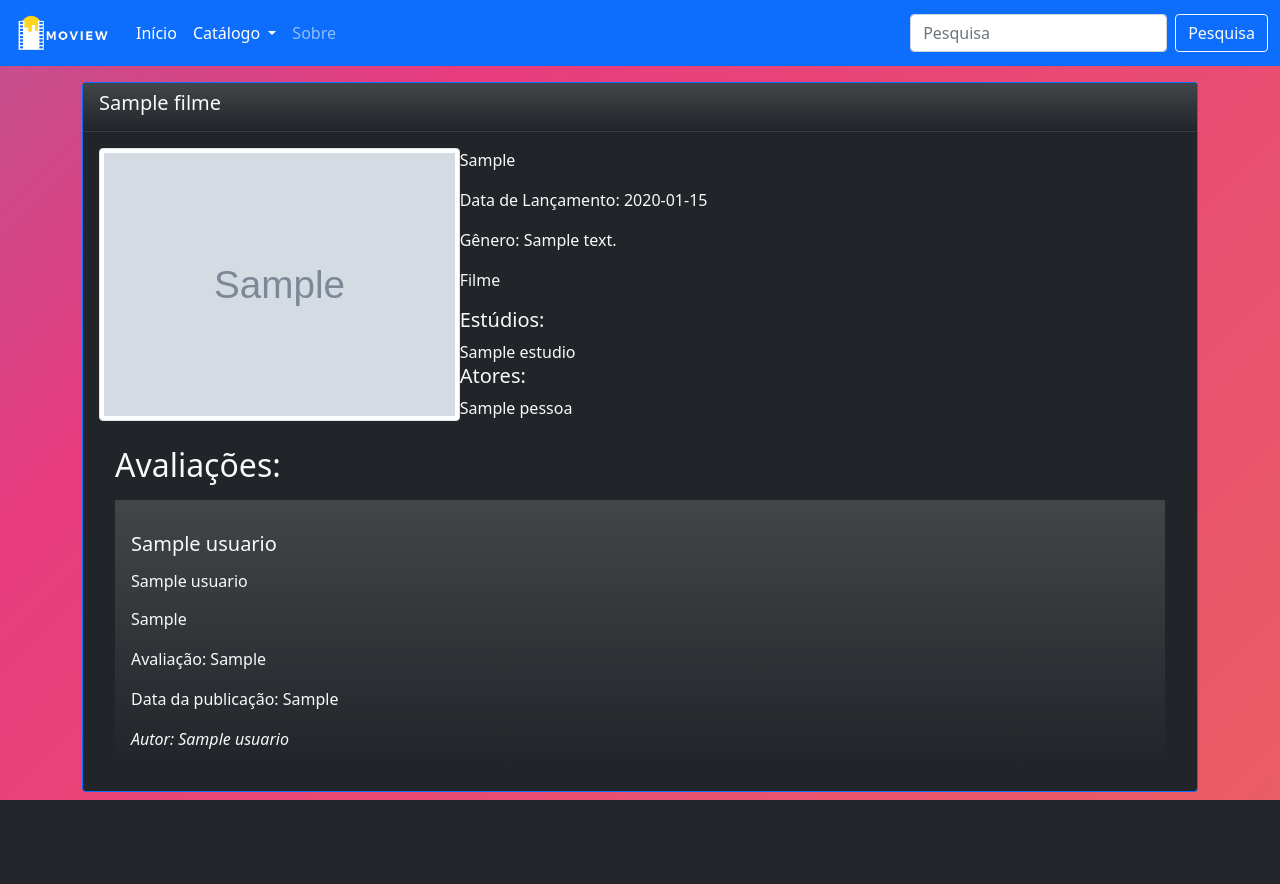
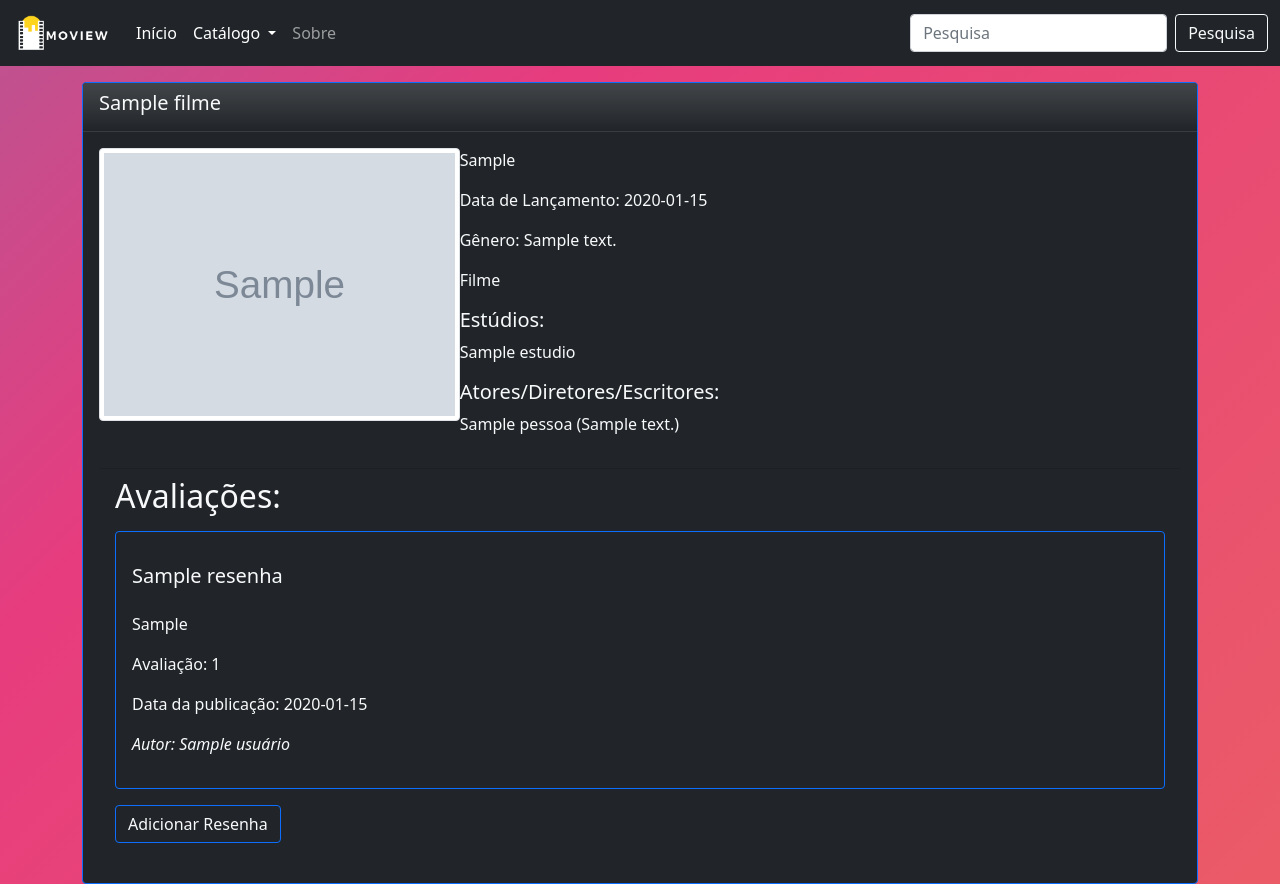
Before and after one commit to fortmea/pi3, a PHP site: page /conteudo.php?id=1 in a window 1280 px wide. Before the commit the page ends 800 px from the top, so only its background shows below. Run offline with PHP 8.4, Linux system fonts and the light colour scheme; tables that the repository leaves empty or names only in its code hold one stand-in row (values such as "Sample post"); grey boxes marked "Sample" are stand-in pictures; style sheets or scripts are compiled from the project's sources.

Commit message:
Mais mudanças visuais e adicionada página de resenhas

```diff
--- a/conteudo.php
+++ b/conteudo.php
@@ -40,10 +40,10 @@
                             <img class="img-thumbnail foto" src='<?= $linha->imagem ?>'>
                         </div>
                         <div class="col-md-8">
-                            <p class="card-text"> <?= $linha->si ?></p>
-                            <p class="card-text">Data de Lançamento: <?= $linha->lan ?></p>
-                            <p class="card-text">Gênero: <?= $linha->gen ?></p>
-                            <p class="card-text"><?php
+                            <p > <?= $linha->si ?></p>
+                            <p >Data de Lançamento: <?= $linha->lan ?></p>
+                            <p >Gênero: <?= $linha->gen ?></p>
+                            <p ><?php
                                                     if ($linha->ti == 1) {
                                                         echo 'Filme';
                                                     } else {
@@ -59,20 +59,20 @@
                                 $exeqe->execute();
                                 while ($linhaest = $exeqe->fetch(PDO::FETCH_OBJ)) {
                                 ?>
-                                    <p class="card-text"><?= $linhaest->nome ?></p>
+                                    <p><?= $linhaest->nome ?></p>
                                 <?php
                                 }
                                 ?>
                             </div>
                             <div>
-                                <h5>Atores:</h5>
+                                <h5>Atores/Diretores/Escritores:</h5>
                                 <?php
-                                $queryestudios = "SELECT * from `pessoa` p INNER JOIN `filme_pessoa` fp ON(fp.pessoa = p.id)  where fp.filme = $recebeid";
+                                $queryestudios = "SELECT * from `pessoa` p INNER JOIN `filme_pessoa` fp ON(fp.pessoa = p.id) inner join `tipo_pessoa` tp ON(tp.idtipo_pessoa = p.tipo)  where fp.filme = $recebeid";
                                 $exeqe = $conn->prepare($queryestudios);
                                 $exeqe->execute();
                                 while ($linhaest = $exeqe->fetch(PDO::FETCH_OBJ)) {
                                 ?>
-                                    <p class="card-text"><?= $linhaest->nome ?></p>
+                                    <p><?= $linhaest->nome ?> (<?=$linhaest->desc_tipo?>)</p>
                                 <?php
                                 }
                                 ?>
@@ -81,19 +81,18 @@
                         <div class="card-footer bg-dark vertical">
                             <h2>Avaliações:</h2>
                             <?php
-                                $queryresenhas = "SELECT *, u.nome as 'nome_autor' from `resenha` r INNER JOIN `usuario` u ON(r.autor = u.idusuario) where r.filme = $recebeid";
+                                $queryresenhas = "SELECT *, u.nome as 'nome_autor' from `resenha` r INNER JOIN `usuário` u ON(r.autor = u.idusuário) where r.filme = $recebeid";
                                 $exeqre = $conn->prepare($queryresenhas);
                                 $exeqre->execute();
                                 $contare = 0;
                                 while ($linhare = $exeqre->fetch(PDO::FETCH_OBJ)) {
                                     $contare++;
-                                ?><div class="vertical bg-dark bg-gradient" style="padding:1em">
-                                    <p class="card-text"><h5><?= $linhare->titulo ?></h5></p>
-                                    <p class="card-text"><h6><?= $linhare->subtitulo ?></h6></p>
-                                    <p class="card-text"><?= $linhare->conteudo ?></p>
-                                    <p class="card-text">Avaliação: <?= $linhare->pontuacao ?></p>
-                                    <p class="card-text">Data da publicação: <?= $linhare->data_pub ?></p>
-                                    <cite><p class="card-text">Autor: <?= $linhare->nome_autor ?></p></cite>
+                                ?><div class="card vertical mb-3 bg-dark border-primary" style="padding:1em">
+                                    <p ><h5><?= $linhare->titulo ?></h5></p>
+                                    <p ><?= $linhare->conteudo ?></p>
+                                    <p >Avaliação: <?= $linhare->pontuacao ?></p>
+                                    <p >Data da publicação: <?= $linhare->data_pub ?></p>
+                                    <cite><p>Autor: <?= $linhare->nome_autor ?></p></cite>
                                     </div>
                                 <?php
                                 }
@@ -104,6 +103,7 @@
                                         </div>
                                     <?php }
                                     ?>
+                                    <a class="btn mb-3 btn-outline-primary link-light" href="resenha.php?id=<?=$recebeid?>">Adicionar Resenha</a>
                         </div>
                     </div>
                 </div>
--- a/index.php
+++ b/index.php
@@ -12,7 +12,7 @@
 <?php
 require("nav.php");
 ?>
-<div class="container-fluid">
+<div>
 <div id="carrossel" class="carousel slide" data-bs-ride="carousel">
   <div class="carousel-indicators">
     <button type="button" data-bs-target="#carrossel" data-bs-slide-to="0" class="active" aria-current="true" aria-label="Slide 1"></button>
--- a/nav.php
+++ b/nav.php
@@ -1,6 +1,6 @@
-<nav class="navbar navbar-expand-lg navbar-dark bg-primary">
+<nav class="navbar navbar-expand-lg navbar-dark bg-dark">
   <div class="container-fluid">
-    <a class="navbar-brand" href="index.php" ><img class="logo-nav" src="resources/Moview_1.png"></a>
+    <a class="navbar-brand" href="index.php"><img class="logo-nav" src="resources/Moview_1.png"></a>
     <button class="navbar-toggler" type="button" data-bs-toggle="collapse" data-bs-target="#navbarSupportedContent" aria-controls="navbarSupportedContent" aria-expanded="false" aria-label="Toggle navigation">
       <span class="navbar-toggler-icon"></span>
     </button>
@@ -17,7 +17,9 @@
           <ul class="dropdown-menu" aria-labelledby="navbarDropdown">
             <li><a class="dropdown-item" href="filmes.php">Filmes</a></li>
             <li><a class="dropdown-item" href="series.php">Séries</a></li>
-            <li><hr class="dropdown-divider"></li>
+            <li>
+              <hr class="dropdown-divider">
+            </li>
             <li><a class="dropdown-item" href="lista.php">Lista completa</a></li>
           </ul>
         </li>
--- a/pesquisa.php
+++ b/pesquisa.php
@@ -42,13 +42,13 @@
                             </div>
                             <div class="col-md-8">
                                 <p>
-                                <h1><?= $linha->nome ?></h1>
+                                <a class="stretched-link link-secondary" style="text-decoration:none" href="conteudo.php?id=<?= $linha->id ?>"><h1><?= $linha->nome ?></h1></a>
                                 </p>
                                 <p>
                                 <h6><?= $linha->sinopse ?></h6>
                                 </p>
-                                <h6>Data de lançamento: <?= $linha->lancamento ?></h6>
-                                <h6>Média das avaliações: Não avaliado</h6>
+                                <p class="text-secondary mb-3">Data de lançamento: <span class="text-light"><?= $linha->lancamento ?></span></p>
+                                <h6 class="text-secondary">Média das avaliações: Não avaliado</h6>
                             </div>
                         </div>
                     </div>
```
Also changed, not shown: resenha.php (added, +83 -0 lines), remover_conteudo.php (added).
